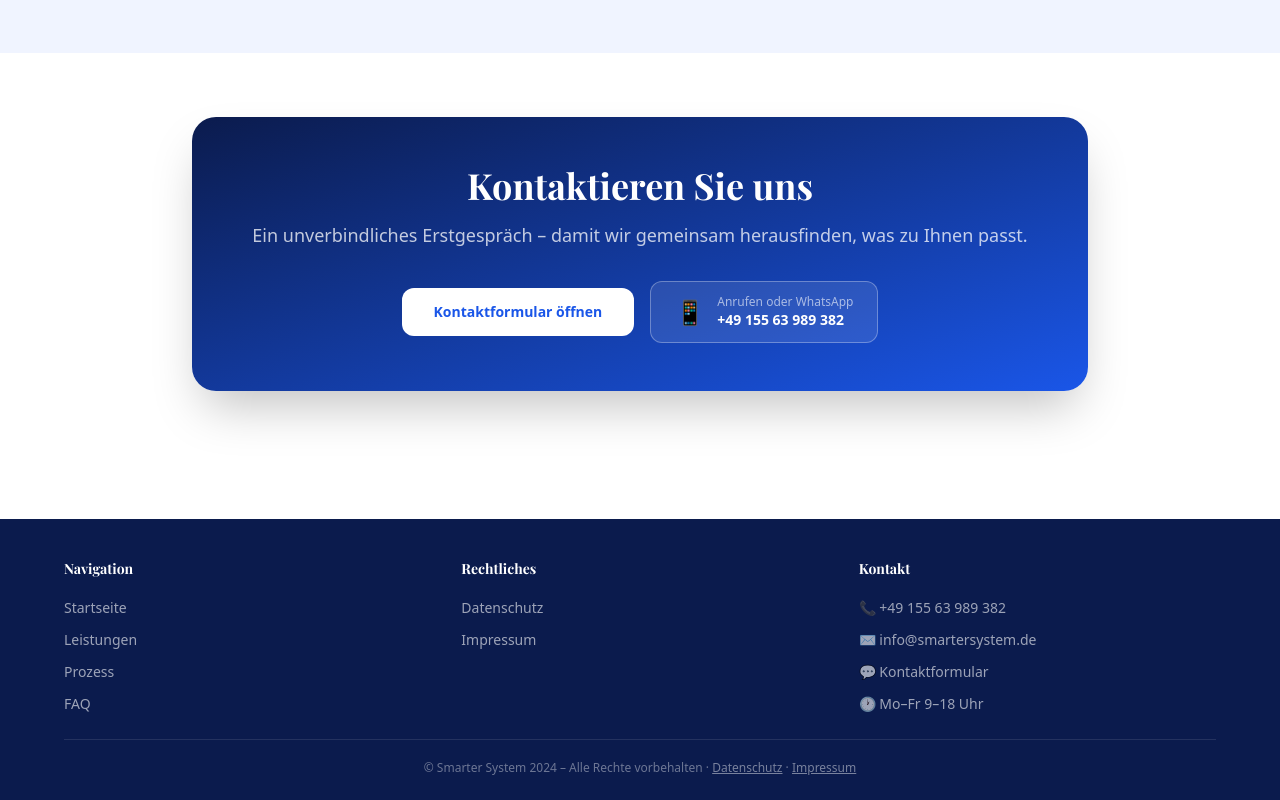
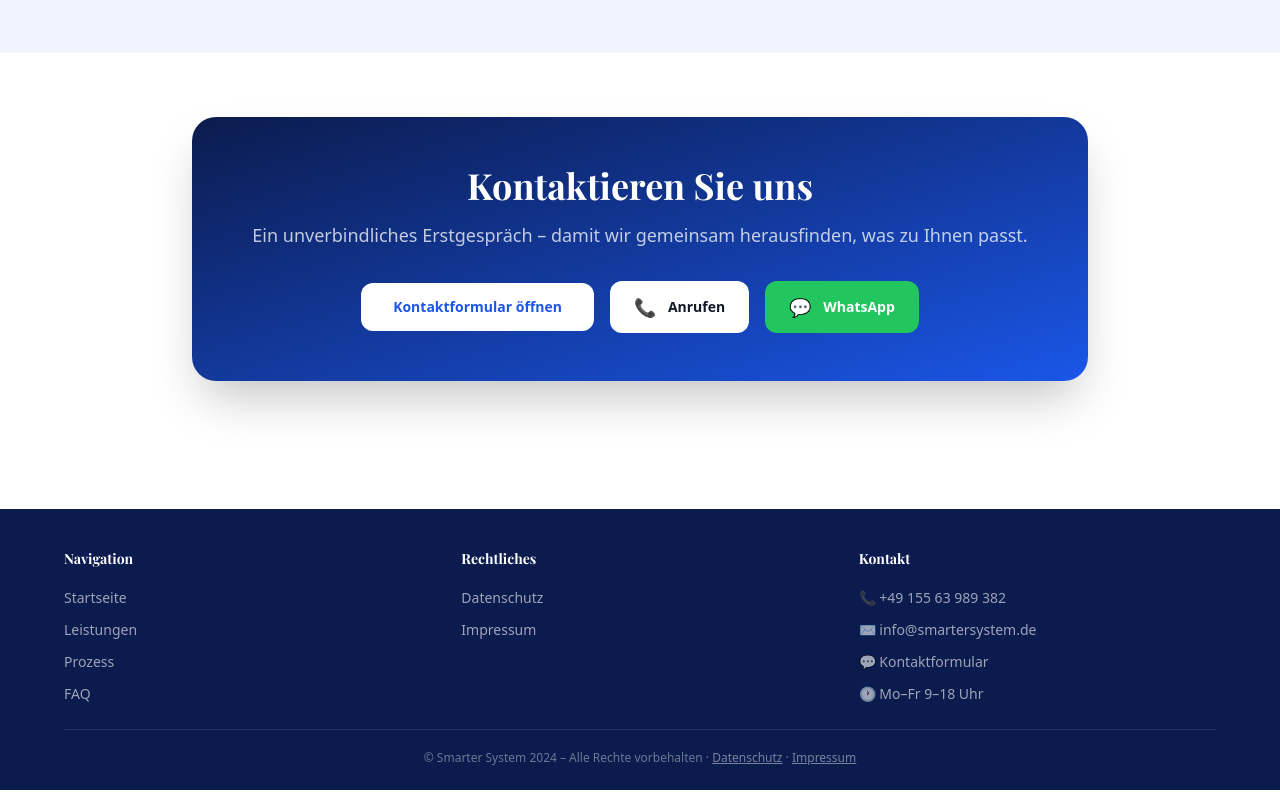
Before and after one commit to MM-BHT/smartersystem, a React (Vite) app: page / in a window 1280 px wide. Shown: the part 3635-4435 px from the top of the page. Built offline with nearby package versions, Linux system fonts and the light colour scheme.

Commit message:
smaller_changes_14

```diff
--- a/src/pages/Home.jsx
+++ b/src/pages/Home.jsx
@@ -249,13 +249,24 @@ export default function Home() {
               className="bg-white text-[#1A56E8] font-bold px-8 py-3.5 rounded-xl hover:bg-[#F0F4FF] transition-colors no-underline text-sm">
               Kontaktformular öffnen
             </Link>
-            <a href="https://wa.me/4915563989382"
-              className="flex items-center gap-3 bg-white/10 border border-white/30 px-6 py-3 rounded-xl hover:bg-white/20 transition-colors no-underline">
-              <div className="text-2xl">📱</div>
-              <div className="text-left">
-                <div className="text-white/60 text-xs">Anrufen oder WhatsApp</div>
-                <div className="text-white font-semibold text-sm">+49 155 63 989 382</div>
-              </div>
+            {/* Anrufen */}
+            <a
+              href="tel:+4915563989382"
+              className="flex items-center justify-center gap-3 bg-white text-gray-900 px-6 py-3 rounded-xl font-semibold text-sm hover:bg-gray-200 transition-colors"
+            >
+              <span className="text-lg">📞</span>
+              Anrufen
+            </a>
+
+            {/* WhatsApp */}
+            <a
+              href="https://wa.me/4915563989382"
+              target="_blank"
+              rel="noopener noreferrer"
+              className="flex items-center justify-center gap-3 bg-green-500 text-white px-6 py-3 rounded-xl font-semibold text-sm hover:bg-green-600 transition-colors"
+            >
+              <span className="text-lg">💬</span>
+              WhatsApp
             </a>
           </div>
         </div>
```
